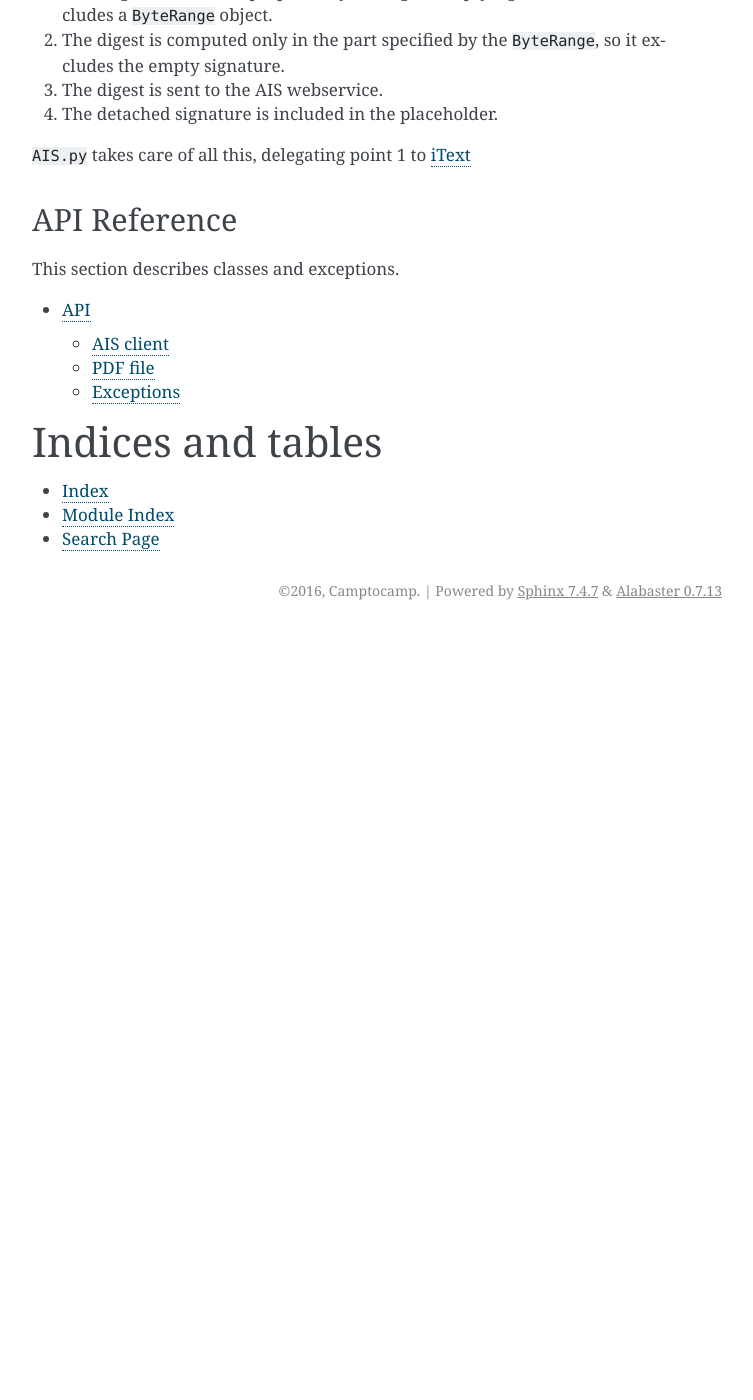
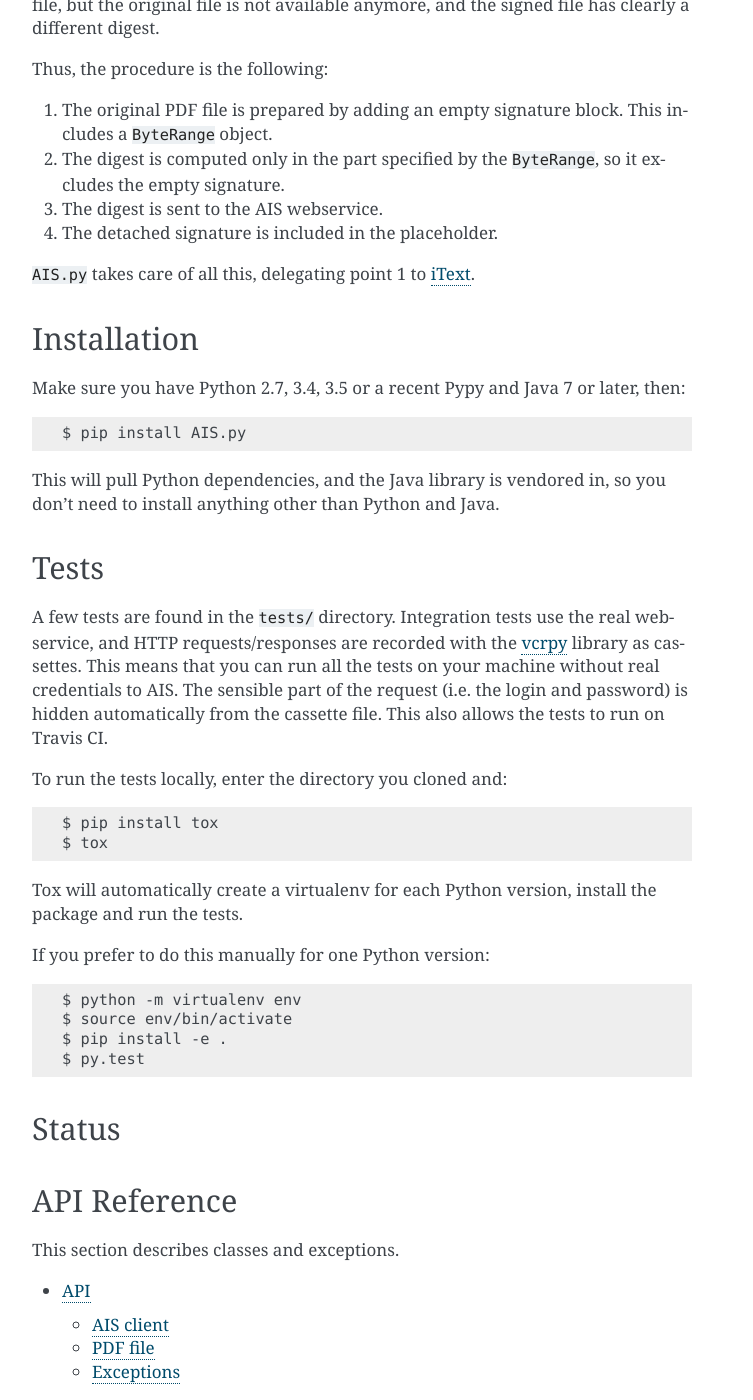
Before and after one commit to camptocamp/AIS.py, a Sphinx documentation site: the page built from docs/index.rst, in a window 1280 px wide and 1400 px high, scrolled down 713 px. Shown: the whole window, without its empty margins (388-1141 px from the left). Built offline with Sphinx 7.4.7, drawn with Linux system fonts in a browser that asks for light colours; before the commit the page ends 1343 px from its top, so only the background shows below that; some of the changed text lies outside the part shown.

Commit message:
doc intro, installation, tests

```diff
--- a/docs/index.rst
+++ b/docs/index.rst
@@ -10,8 +10,14 @@ AIS.py: a Python interface for the Swisscom All-in Signing Service (aka AIS).
 
 Release v\ |version|.
 
-Introduction
-------------
+AIS.py works like this::
+
+    >>> from AIS import AIS, PDF
+    >>> client = AIS.AIS('alice', 'a_secret', 'a.crt', 'a.key')
+    >>> pdf = PDF('source.pdf')
+    >>> client.sign_one_pdf(pdf)
+    >>> print(pdf.out_filename)
+    /tmp/.../T/tmpexkdrlkm.pdf
 
 AIS is a webservice for electronic signatures offered by Swisscom. You can
 check out the `corporate page`_ and the `reference guide`_ of the
@@ -41,11 +47,52 @@ Thus, the procedure is the following:
 3. The digest is sent to the AIS webservice.
 4. The detached signature is included in the placeholder.
 
-``AIS.py`` takes care of all this, delegating point 1 to `iText`_
+``AIS.py`` takes care of all this, delegating point 1 to `iText`_.
 
 .. _corporate page:  https://www.swisscom.ch/en/business/enterprise/offer/security/identity-access-security/signing-service.html
 .. _reference guide: http://documents.swisscom.com/product/1000255-Digital_Signing_Service/Documents/Reference_Guide/Reference_Guide-All-in-Signing-Service-en.pdf
 .. _iText: itextpdf.com
+
+Installation
+------------
+
+Make sure you have Python 2.7, 3.4, 3.5 or a recent Pypy and Java 7 or later,
+then::
+
+    $ pip install AIS.py
+
+This will pull Python dependencies, and the Java library is vendored in, so you
+don't need to install anything other than Python and Java.
+
+Tests
+-----
+
+A few tests are found in the ``tests/`` directory. Integration tests use the
+real webservice, and HTTP requests/responses are recorded with the `vcrpy`_
+library as cassettes. This means that you can run all the tests on your machine
+without real credentials to AIS. The sensible part of the request (i.e. the
+login and password) is hidden automatically from the cassette file. This also
+allows the tests to run on Travis CI.
+
+To run the tests locally, enter the directory you cloned and::
+
+    $ pip install tox
+    $ tox
+
+Tox will automatically create a virtualenv for each Python version, install the
+package and run the tests.
+
+If you prefer to do this manually for one Python version::
+
+    $ python -m virtualenv env
+    $ source env/bin/activate
+    $ pip install -e .
+    $ py.test
+
+.. _vcrpy: https://github.com/kevin1024/vcrpy
+
+Status
+------
 
 API Reference
 -------------
```
